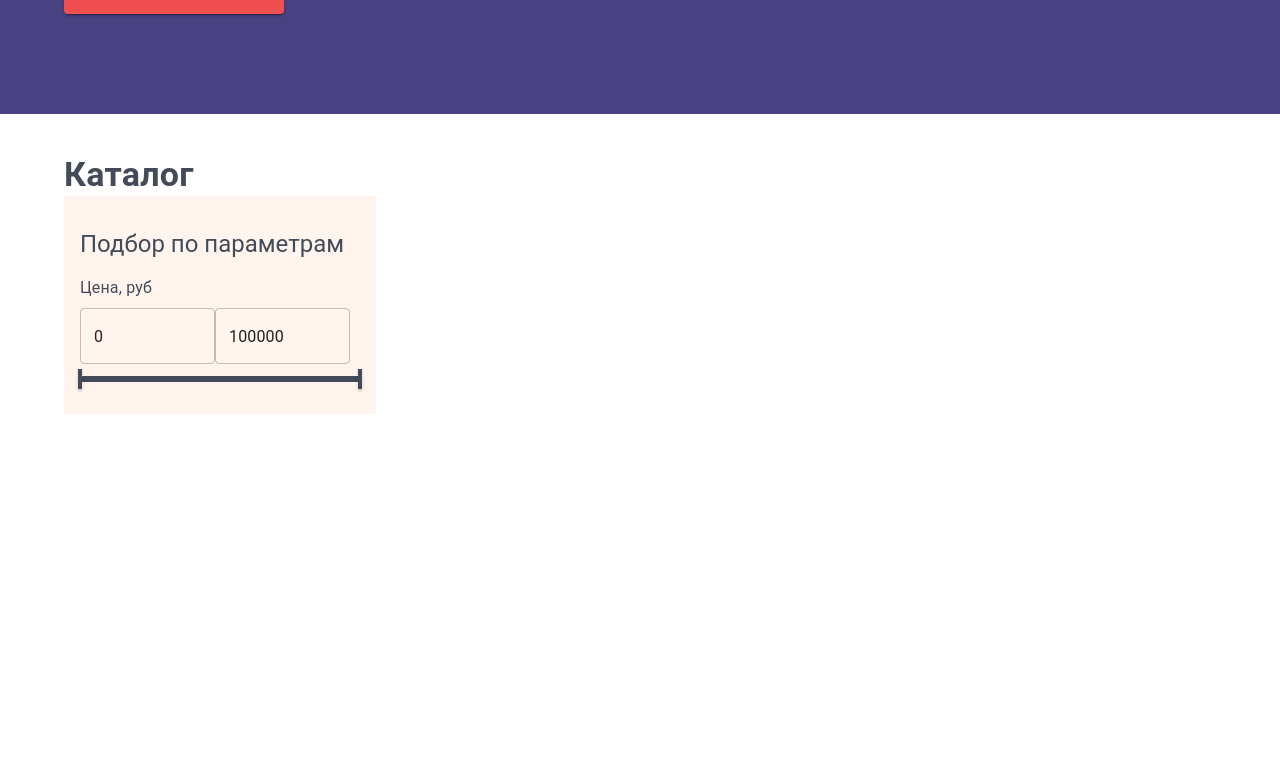
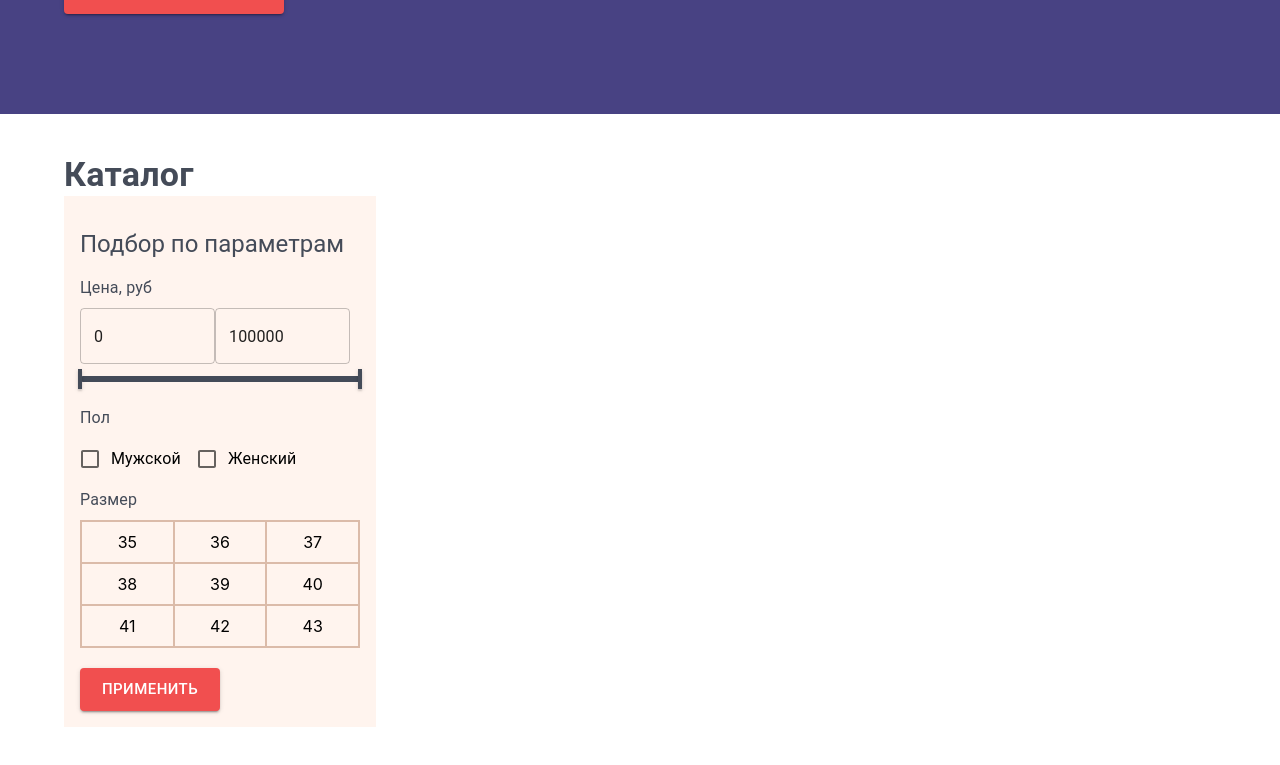
Before and after one commit to NataSmit/sneak-max, a React (Create React App) app: page / in a window 1280 px wide. Shown: the part 379-1144 px from the top of the page. Before the commit the page ends 833 px from the top, so only its background shows below. Built offline with nearby package versions, Linux system fonts and the light colour scheme.

Commit message:
sizes and checkboxes added

```diff
--- a/src/components/Form/Form.jsx
+++ b/src/components/Form/Form.jsx
@@ -1,35 +1,58 @@
-import React, { useState } from 'react'
-import { Box, Typography, Slider, TextField } from '@mui/material'
+import React, { useState } from "react";
+import {
+  Box,
+  Typography,
+  Slider,
+  TextField,
+  FormGroup,
+  FormControlLabel,
+  Checkbox,
+} from "@mui/material";
+import styles from './Form.module.scss'
+import Button from '../../ui/Button/Button'
+
+const sizes = [35, 36, 37, 38, 39, 40, 41, 42, 43]
 
 export default function Form() {
-  const [valueMin, setValueMin] = useState(0)
-  const [valueMax, setValueMax] = useState(100000)
+  const [valueMin, setValueMin] = useState(0);
+  const [valueMax, setValueMax] = useState(100000);
   const handleSliderChange = (event, newValue) => {
     setValueMin(newValue[0]);
-    setValueMax(newValue[1])
+    setValueMax(newValue[1]);
   };
 
   function handleMinInputChange(e) {
-    setValueMin(e.target.value)
+    setValueMin(e.target.value);
   }
 
   function handleMaxInputChange(e) {
-    setValueMax(e.target.value)
+    setValueMax(e.target.value);
   }
 
   return (
-    <Box component='form' sx={{width: 280, backgroundColor: 'rgba(255, 244, 238, 1)', padding: 2}} >
-      <Typography
-      component='p' variant='h5'
-      color='rgba(68, 75, 88, 1)'
-      my={2}
-      >
+    <Box
+      component="form"
+      sx={{ width: 280, backgroundColor: "rgba(255, 244, 238, 1)", padding: 2 }}
+    >
+      <Typography component="p" variant="h5" color="rgba(68, 75, 88, 1)" my={2}>
         Подбор по параметрам
       </Typography>
-      <Box >
-        <Typography my={1} color='rgba(68, 75, 88, 1)'>Цена, руб</Typography>
-        <TextField variant="outlined" sx={{width: 135}} value={valueMin} onChange={handleMinInputChange} />
-        <TextField variant="outlined" sx={{width: 135}} value={valueMax} onChange={handleMaxInputChange} />
+      <Box>
+        <Typography my={1} color="rgba(68, 75, 88, 1)">
+          Цена, руб
+        </Typography>
+        <TextField
+          variant="outlined"
+          sx={{ width: 135 }}
+          value={valueMin}
+          onChange={handleMinInputChange}
+        />
+        <TextField
+          variant="outlined"
+          sx={{ width: 135 }}
+          value={valueMax}
+          onChange={handleMaxInputChange}
+        />
       </Box>
       <Slider
         value={[valueMin, valueMax]}
@@ -38,13 +61,38 @@ export default function Form() {
         min={0}
         max={100000}
         sx={{
-          color: 'rgba(68, 75, 88, 1)',
-          '& .MuiSlider-thumb': {
-            borderRadius: '0',
+          color: "rgba(68, 75, 88, 1)",
+          "& .MuiSlider-thumb": {
+            borderRadius: "0",
             width: 4,
           },
         }}
-        />
+      />
+      <Box>
+        <Typography my={1} color="rgba(68, 75, 88, 1)">
+          Пол
+        </Typography>
+        <FormGroup row>
+          <FormControlLabel
+            control={
+              <Checkbox/>
+            }
+            label="Мужской"
+          />
+          <FormControlLabel control={<Checkbox />} label="Женский" />
+        </FormGroup>
+      </Box>
+      <Box>
+        <Typography my={1} color="rgba(68, 75, 88, 1)">
+          Размер
+        </Typography>
+        <div className={styles.sizes}>
+          {sizes.map((size) => (
+            <div className={styles.size}>{size}</div>
+          ))}
+        </div>
+      </Box>
+      <Button text={'Применить'}/>
     </Box>
-  )
+  );
 }
--- a/src/components/Form/Form.module.scss
+++ b/src/components/Form/Form.module.scss
@@ -0,0 +1,39 @@
+/* Скрываем фон чекбокса */
+.MuiCheckbox-root {
+  background-color: transparent !important;
+}
+
+/* Скрываем фон при наведении */
+.MuiCheckbox-root:hover {
+  background-color: transparent !important;
+}
+
+/* Скрываем фон при активации */
+.MuiCheckbox-root.Mui-checked:hover {
+  background-color: transparent !important;
+}
+
+/* Скрываем внутренний бордер */
+.MuiCheckbox-root.Mui-checked {
+  border: none;
+}
+
+/* Убираем границу при фокусе */
+.MuiCheckbox-root.Mui-focused {
+  outline: none;
+}
+
+.sizes {
+  display: grid;
+  grid-template-columns: repeat(3, 1fr);
+  border: 1px solid rgba(219, 187, 169, 1);
+  justify-content: center;
+  margin-bottom: 20px;
+
+  .size {
+    border: 1px solid rgba(219, 187, 169, 1);
+    padding: 10px;
+    text-align: center;
+
+  }
+}
```
